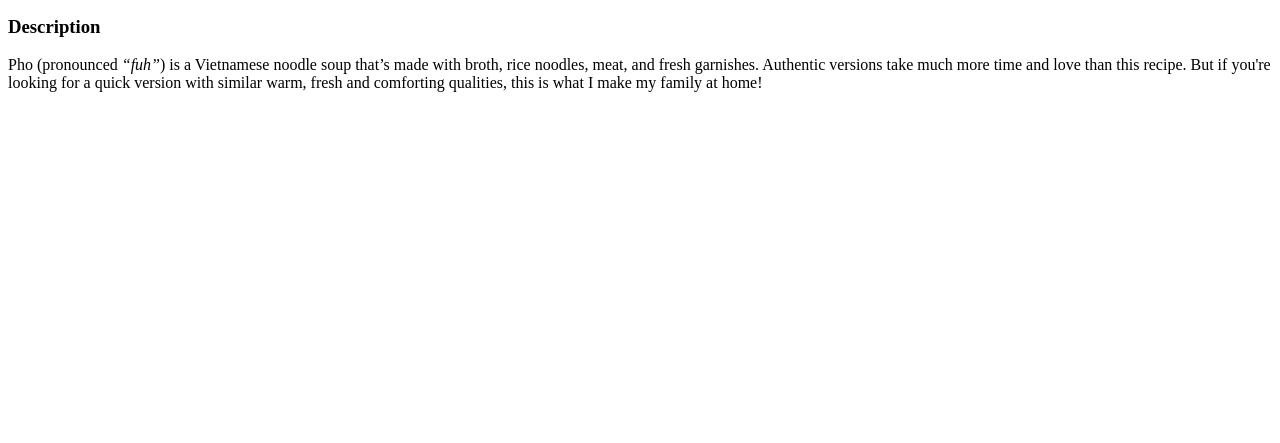
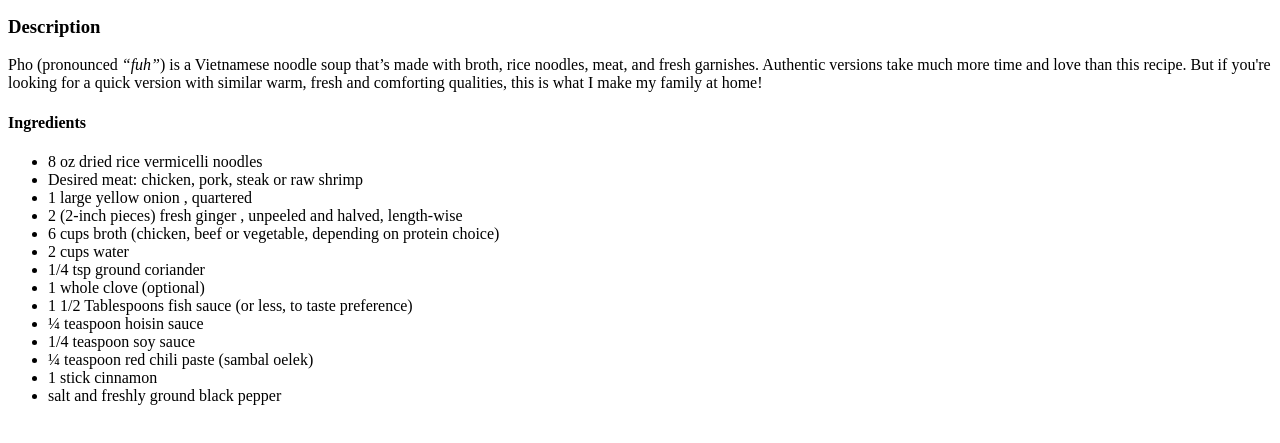
Before and after one commit to seungahpyun/odin-recipes, a plain HTML site: page recipes/pho.html in a window 1280 px wide. Shown: the part 101-544 px from the top of the page. Drawn offline with Linux system fonts and the light colour scheme.

Commit message:
add pho ingredients

```diff
--- a/recipes/pho.html
+++ b/recipes/pho.html
@@ -9,5 +9,25 @@
 
     <h3>Description</h3>
     <p>Pho (pronounced <i>“fuh”</i>) is a Vietnamese noodle soup that’s made with broth, rice noodles, meat, and fresh garnishes.  Authentic versions take much more time and love than this recipe. But if you're looking for a quick version with similar warm, fresh and comforting qualities, this is what I make my family at home!</p>
+
+    <h4><b>Ingredients</b></h4>
+    <ul>
+      <li>8 oz dried rice vermicelli noodles</li>
+      <li>Desired meat: chicken, pork, steak or raw shrimp</li>
+      <li>1 large yellow onion , quartered</li>
+      <li>2 (2-inch pieces) fresh ginger , unpeeled and halved, length-wise</li>
+      <li>6 cups broth (chicken, beef or vegetable, depending on protein choice)</li>
+      <li>2 cups water</li>
+      <li>1/4 tsp ground coriander</li>
+      <li>1 whole clove (optional)</li>
+      <li>1 1/2 Tablespoons fish sauce (or less, to taste preference)</li>
+      <li>¼ teaspoon hoisin sauce</li>
+      <li>1/4 teaspoon soy sauce</li>
+      <li>¼ teaspoon red chili paste (sambal oelek)</li>
+      <li>1 stick cinnamon</li>
+      <li>salt and freshly ground black pepper</li>
+    </ul>
+
+
   </body>
 </html>
```
